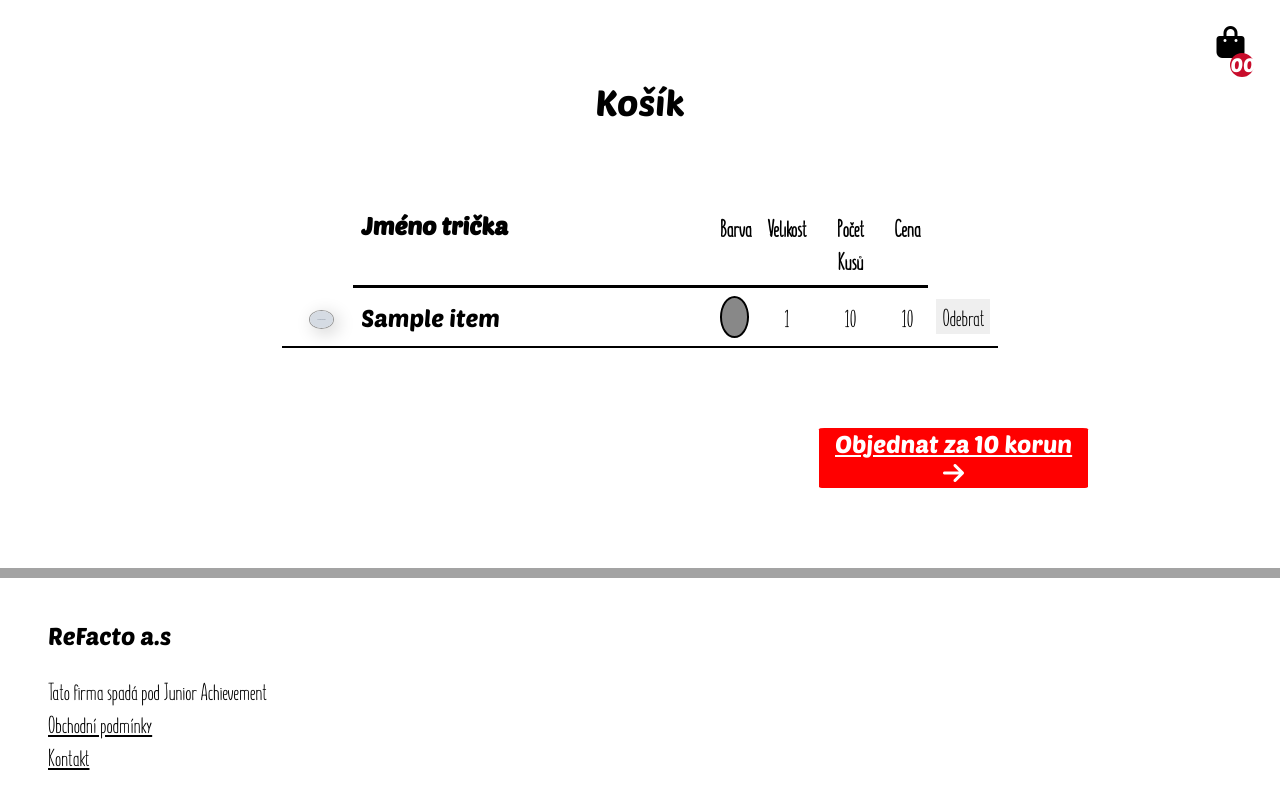
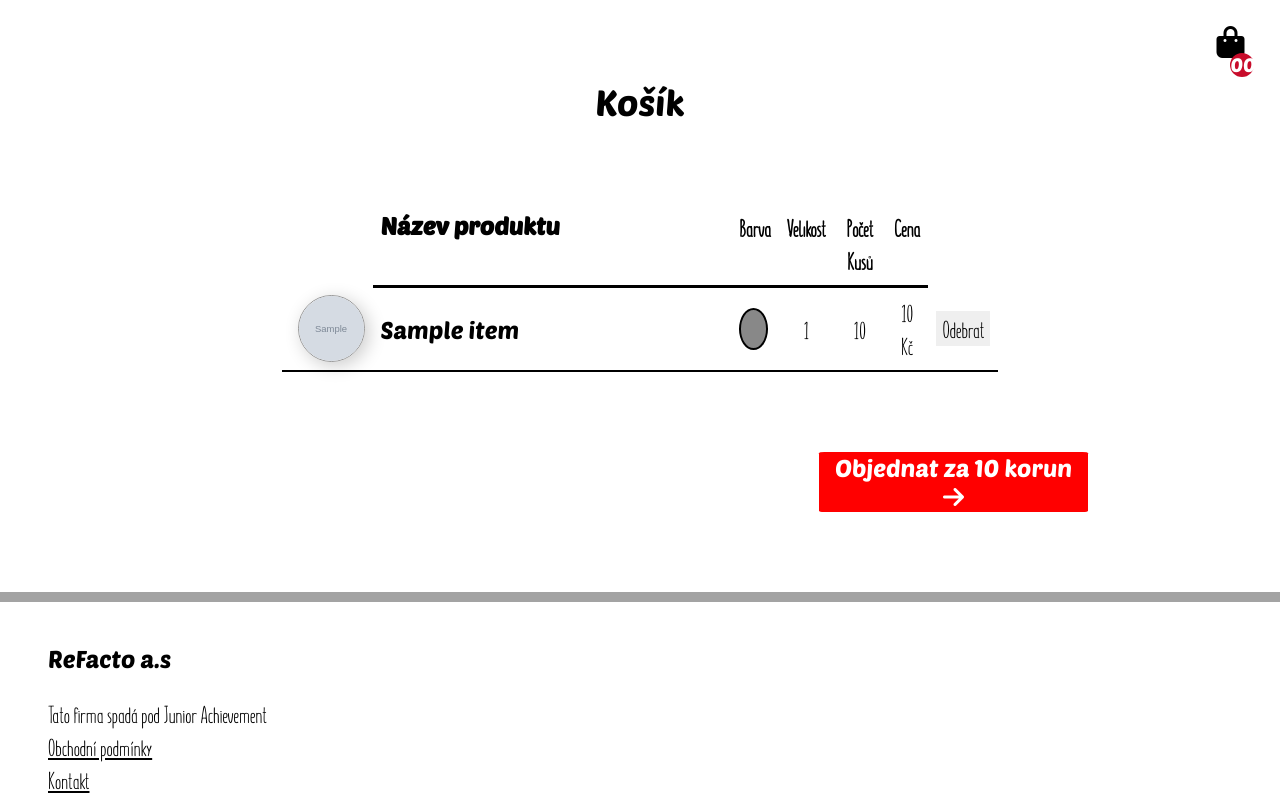
Before and after one commit to Rtizie/refacto-eshop, a Flask app: template app/templates/cart.html in a window 1280 px wide. Shown: the part 58-853 px from the top of the page. Run offline with Flask 2, Linux system fonts and the light colour scheme; the template is opened without the code that fills it: most values are stand-ins (such as "Sample title", 1, 10 or a date in 2020); grey boxes marked "Sample" are stand-in pictures; style sheets or scripts are compiled from the project's sources; some libraries are stand-ins or nearby versions.

Commit message:
+trika, upr. kosiku

```diff
--- /dev/null
+++ b/app/static/css/cart-mobile.css
@@ -0,0 +1,8 @@
+.main .buy {
+  width: 65%;
+  margin-left: auto; }
+
+.main table .image img {
+  height: 50px;
+  width: 50px;
+  object-fit: cover; }
--- a/app/static/css/cart.css
+++ b/app/static/css/cart.css
@@ -17,9 +17,12 @@
     margin: auto; }
     .main table .image img {
       border: 1px solid #959595;
-      height: 50%;
-      width: 50%;
+      /*height: 50%;
+                width: 50%;*/
+      height: 65px;
+      width: 65px;
       border-radius: 75%;
+      object-fit: cover;
       box-shadow: 4px 4px 18px rgba(0, 0, 0, 0.2); }
   .main th:not(.fotoCol):not(.delete) {
     border-bottom: 3px solid black; }
--- /dev/null
+++ b/app/static/scss/cart-mobile.scss
@@ -0,0 +1,15 @@
+.main{
+    .buy{
+        width: 65%;
+        margin-left: auto;
+    }
+    table{
+        .image{
+            img{
+                height: 50px;
+                width: 50px;
+                object-fit: cover;
+            }
+        }
+    }
+}
--- a/app/static/scss/cart.scss
+++ b/app/static/scss/cart.scss
@@ -19,9 +19,12 @@
         .image{
             img{
                 border: 1px solid #959595;
-                height: 50%;
-                width: 50%;
+                /*height: 50%;
+                width: 50%;*/
+                height: 65px;
+                width: 65px;
                 border-radius: 75%;
+                object-fit: cover;
                 box-shadow: 4px 4px 18px rgba($color: #000000, $alpha: 0.2);
             }
         }
--- a/app/templates/cart.html
+++ b/app/templates/cart.html
@@ -11,7 +11,7 @@
     <table class="w3-table">
         <tr>
             <th class="fotoCol">&nbsp;</th>
-            <th class="nameCol">Jméno trička</th>
+            <th class="nameCol">Název produktu</th>
             <th class="colorCol">Barva</th>
             <th>Velikost</th>
             <th>Počet Kusů</th>
@@ -26,7 +26,7 @@
             <td><div  class="color" style="background-color: {{ item.color }}"></div></td>
             <td>{{ item.size}}</td>
             <td>{{ item.quantity }}</td>
-            <td>{{ item.total }}</td>
+            <td>{{ item.total }} Kč</td>
             <td>
                 <form action="{{ url_for('cart_remove')}}" method="POST">
                     <input type="hidden" value="{{ item.id }}" name="id">
@@ -41,8 +41,9 @@
         </tr>
         {% endfor %}
     </table>
+
     <button class="buy">
-        <a href="{{ url_for('checkout') }}"">Objednat za {{ grand_total }} korun <i class="fas fa-arrow-right"></i></a>
+        <a href="{{ url_for('checkout') }}" style="text-decoration: none !important;">Objednat za {{ grand_total }} korun <i class="fas fa-arrow-right"></i></a>
     </button>
 </div>
 {% endblock %}
```
Also changed, not shown: app/static/css/index-mobile.css (+7 -0 lines), app/static/scss/index-mobile.scss (+7 -0 lines), app/clothes.db, app/static/images/shirts/black_white/dream-it_onblack.png (added), app/static/images/shirts/black_white/rose-agents_onblack.png (added), 2 other files.
